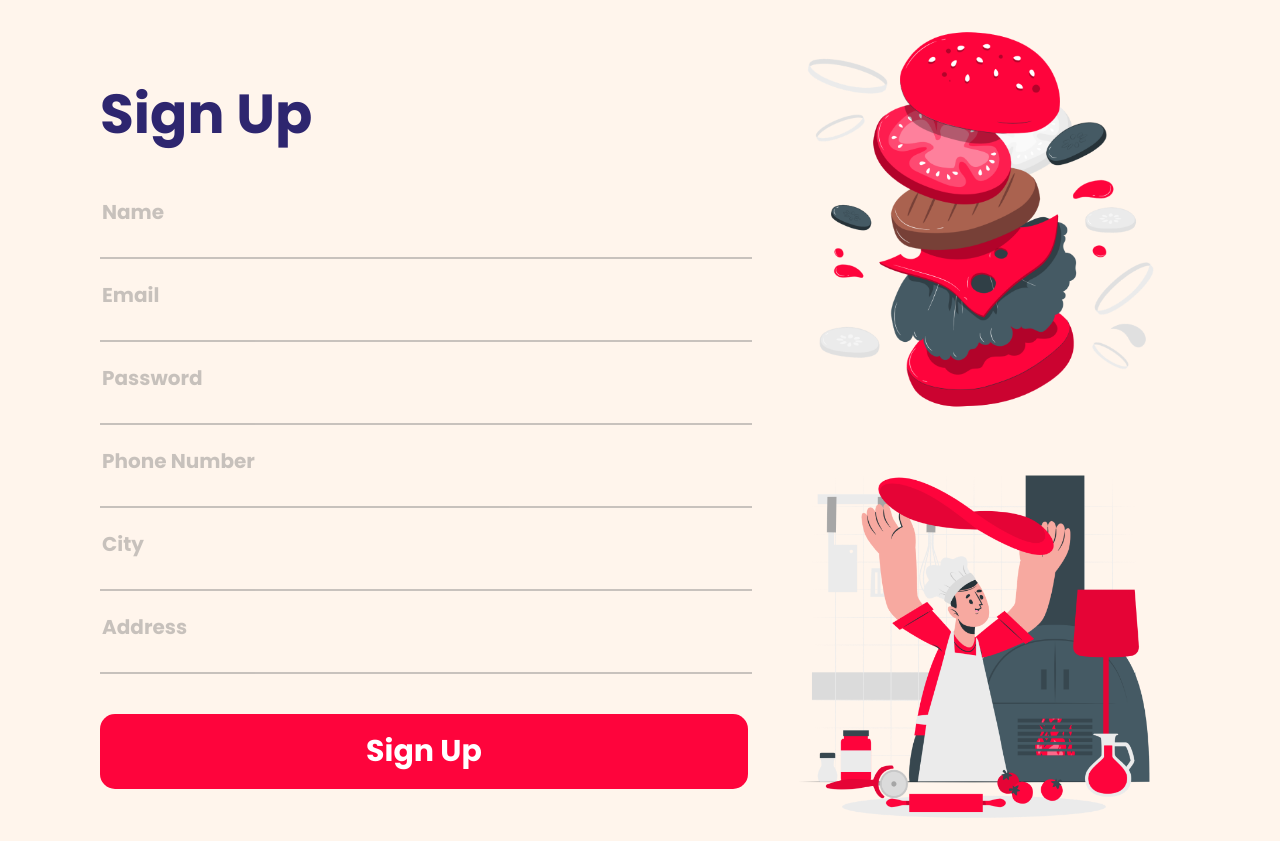
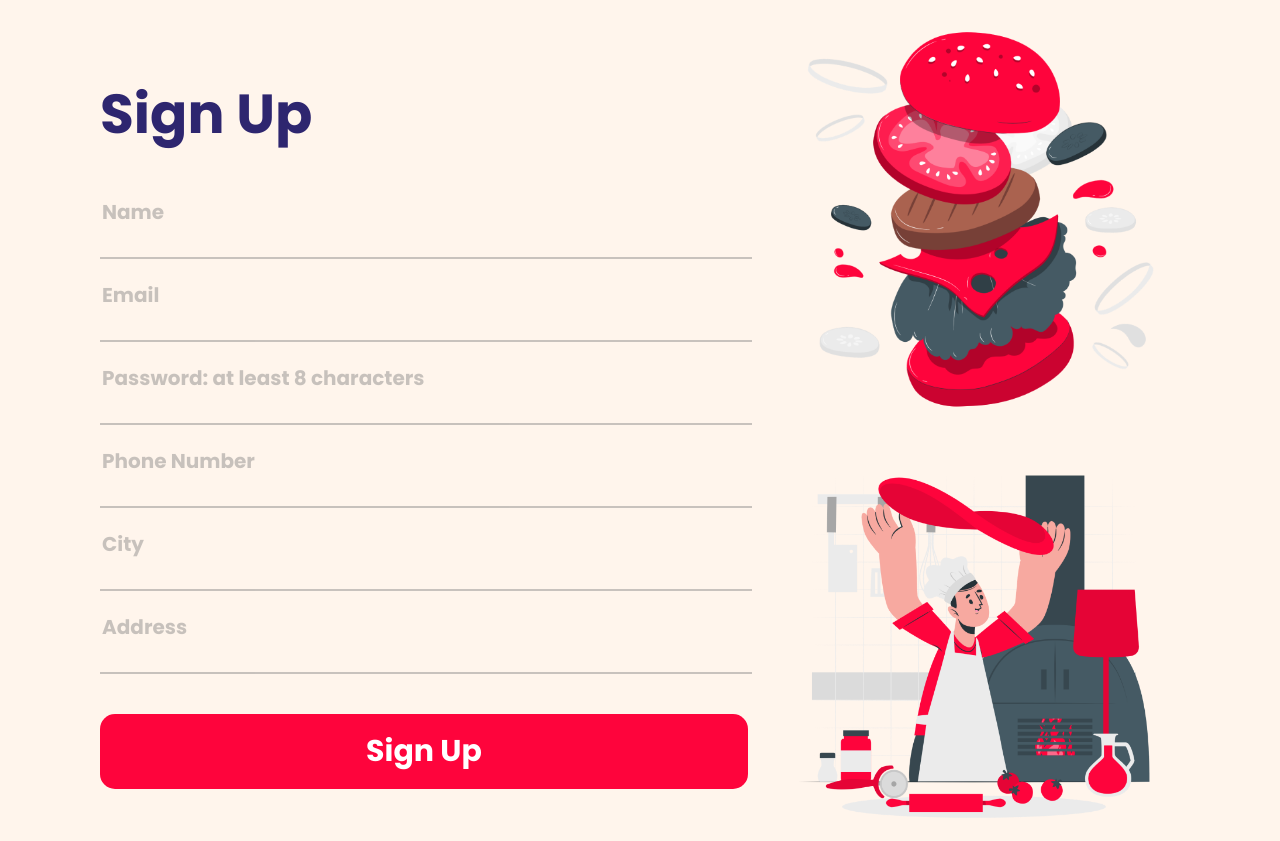
Before and after one commit to AbdullatifHabiba/Restaurant, a React (Create React App) app in the folder Frontend/restaurant/: page /signup in a window 1280 px wide. Built offline with nearby package versions, Linux system fonts and the light colour scheme.

Commit message:
added routing, password encryption and password validation

```diff
--- a/Frontend/restaurant/package.json
+++ b/Frontend/restaurant/package.json
@@ -6,8 +6,10 @@
     "@testing-library/jest-dom": "^5.16.5",
     "@testing-library/react": "^13.4.0",
     "@testing-library/user-event": "^13.5.0",
+    "bcryptjs": "^2.4.3",
     "react": "^18.2.0",
     "react-dom": "^18.2.0",
+    "react-router-dom": "^6.4.3",
     "react-scripts": "5.0.1",
     "web-vitals": "^2.1.4"
   },
--- a/Frontend/restaurant/src/App.js
+++ b/Frontend/restaurant/src/App.js
@@ -1,12 +1,13 @@
-import logo from './logo.svg';
 import './App.css';
 import SignUp from './signupPage/SignUp';
-
+import { BrowserRouter as Router, Routes, Route } from "react-router-dom";
 function App() {
   return (
-    <div className="App">
-      <SignUp/>
-    </div>
+    <Router>
+    <Routes>
+      <Route path="/signup" element={<SignUp />} />
+    </Routes>
+  </Router>
   );
 }
 
--- a/Frontend/restaurant/src/signupPage/SignUp.js
+++ b/Frontend/restaurant/src/signupPage/SignUp.js
@@ -1,8 +1,11 @@
 import React from "react";
+import bcrypt from 'bcryptjs'
 import Burger from "./images/Hamburger-pana 1.png";
 import pizza from "./images/Pizza maker-cuate 1.png";
+import { useNavigate } from "react-router-dom";
 import "./signup.css";
 function SignUp() {
+  let nav = useNavigate();
   let [info, setInfo] = React.useState({
     name: "",
     mail: "",
@@ -12,10 +15,17 @@ function SignUp() {
     address: "",
   });
   let validateInfo = (data)=>{
+    //email regex
     if(!(/^[A-Z0-9._%+-]+@[A-Z0-9.-]+\.[A-Z]{2,4}$/i.test(data.mail))){
       window.alert("invalid Email address!");
       return false;
     }
+    //password regex
+    if(!(/^(?=.*[A-Za-z])(?=.*\d)[A-Za-z\d]{8,}$/.test(data.password))){
+      window.alert("Invalid password: at least 8 characters with at least 1 digit and 1 letter");
+      return false;
+    }
+    //phone number regex
     if(!(/^01[0-2]\d{1,8}$/.test(data.phone))){
       window.alert("invalid phone number!");
       return false;
@@ -37,15 +47,18 @@ function SignUp() {
       headers: {
         "Content-type": "application/json",
       },
-      body: JSON.stringify(info),
+      body: JSON.stringify({
+        ...info,
+        password: bcrypt.hashSync(info.password, '$2a$10$CwTycUXWue0Thq9StjUM0u')
+      }),
     });
     let message = result.json();
     console.log(message.m);
-    if (message.m === "accepted") {
-      //route to log in page
+    if (message === "accepted") {
       console.log("signed up successfully!");
+      nav("/Signin");
     } else {
-      window.alert(`${message.m}`);
+      window.alert(`${message}`);
     }
   };
   return (
@@ -71,7 +84,7 @@ function SignUp() {
           />
           <input
             type="password"
-            placeholder="Password"
+            placeholder="Password: at least 8 characters"
             name="password"
             required
             value={info.password}
```
Also changed, not shown: 1 other file (tests, documents, lock files or other folders).
